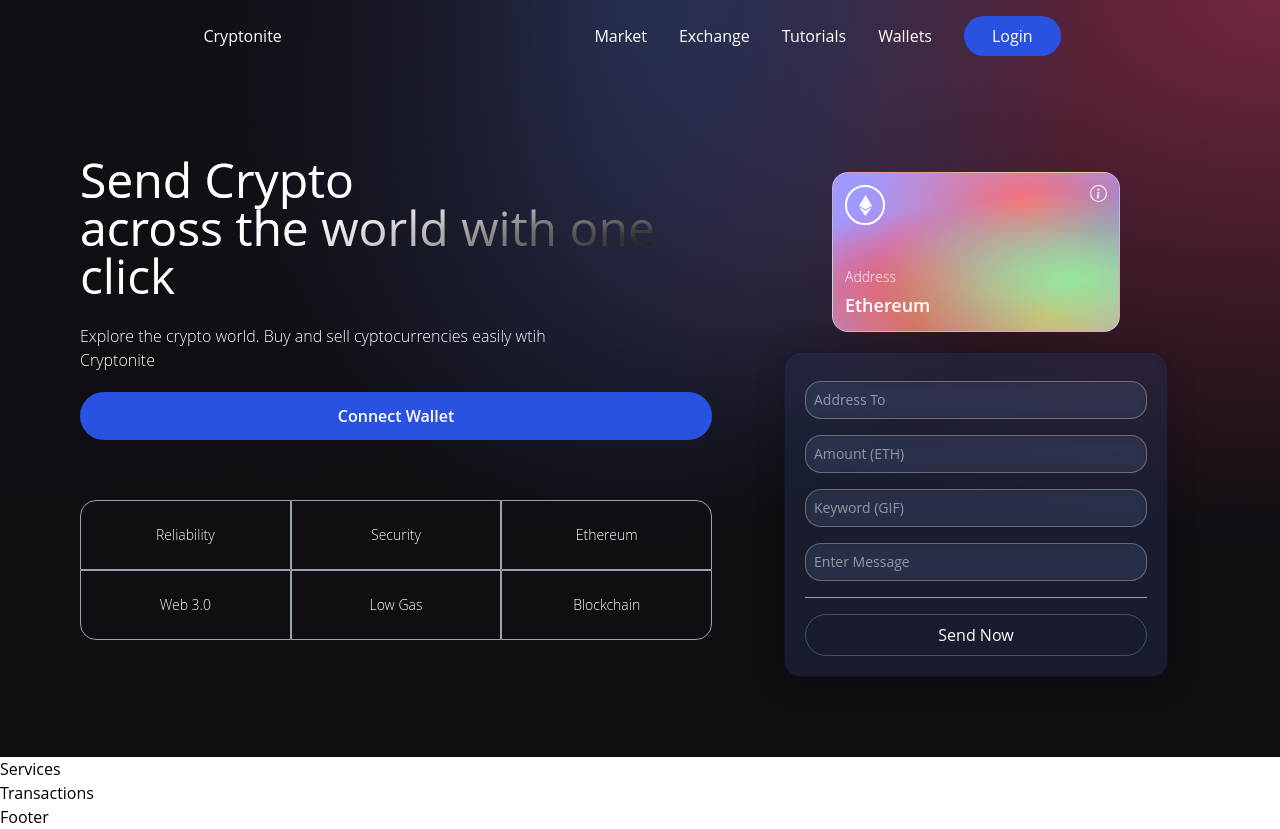
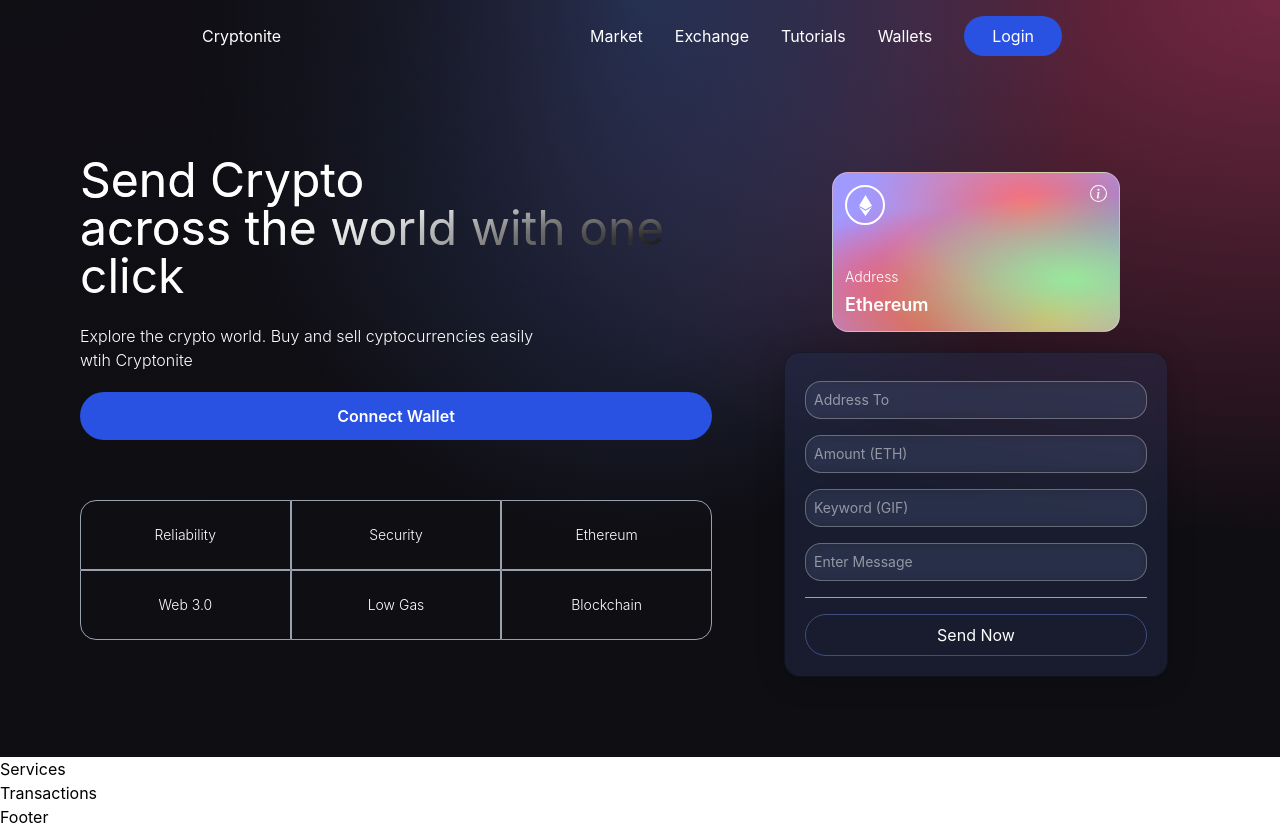
Before and after one commit to Asaiy420/Cryptonite, a React (Vite) app in the folder client/: page / in a window 1280 px wide. Built offline with nearby package versions, Linux system fonts and the light colour scheme.

Commit message:
style: update font family in index.css from Open Sans to Inter

```diff
--- a/client/src/index.css
+++ b/client/src/index.css
@@ -9,7 +9,7 @@
 
 body {
   margin: 0;
-  font-family: "Open Sans", sans-serif;
+  font-family: "Inter", sans-serif;
   -webkit-font-smoothing: antialiased;
   -moz-osx-font-smoothing: grayscale;
 }
```
